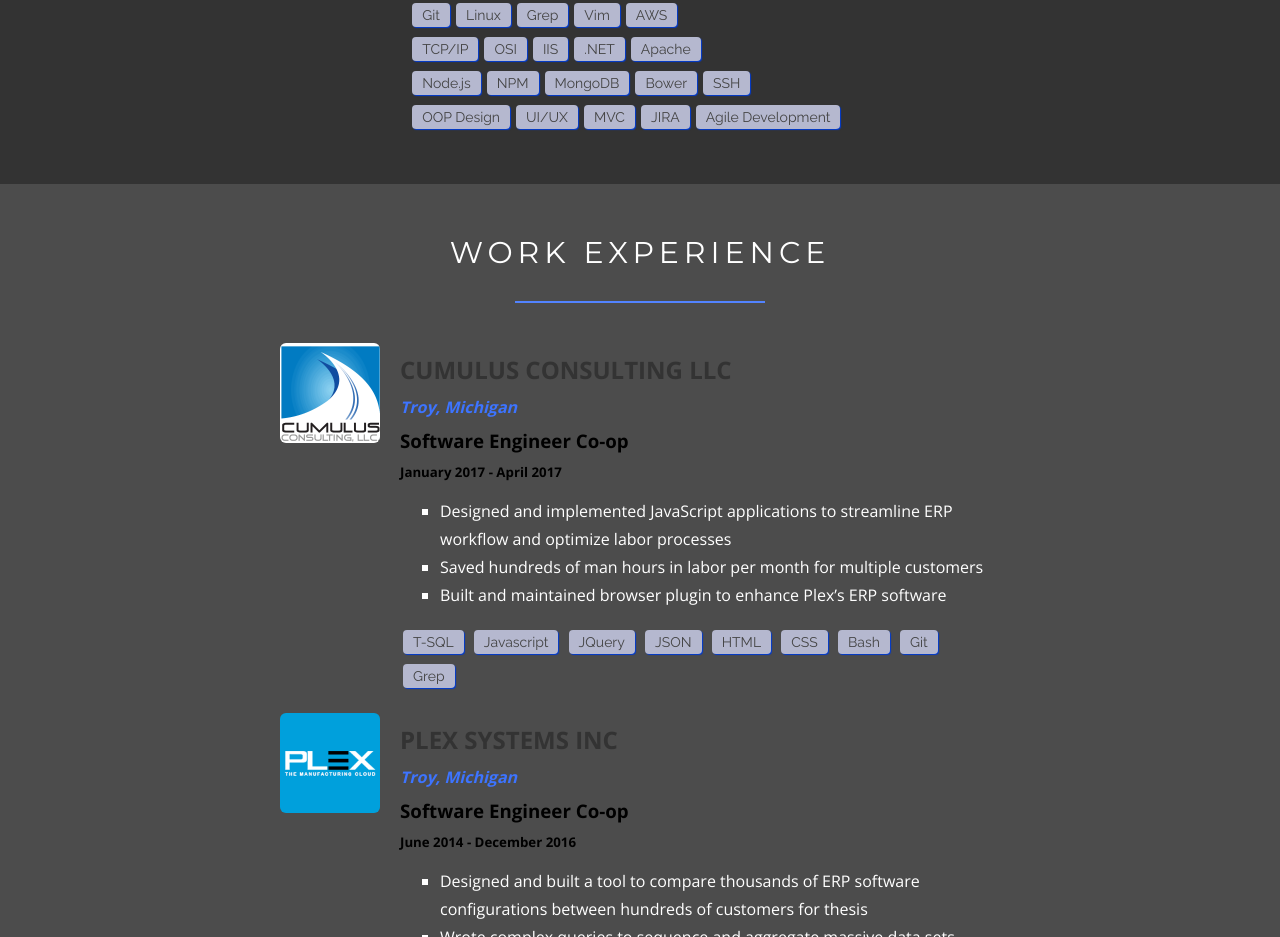
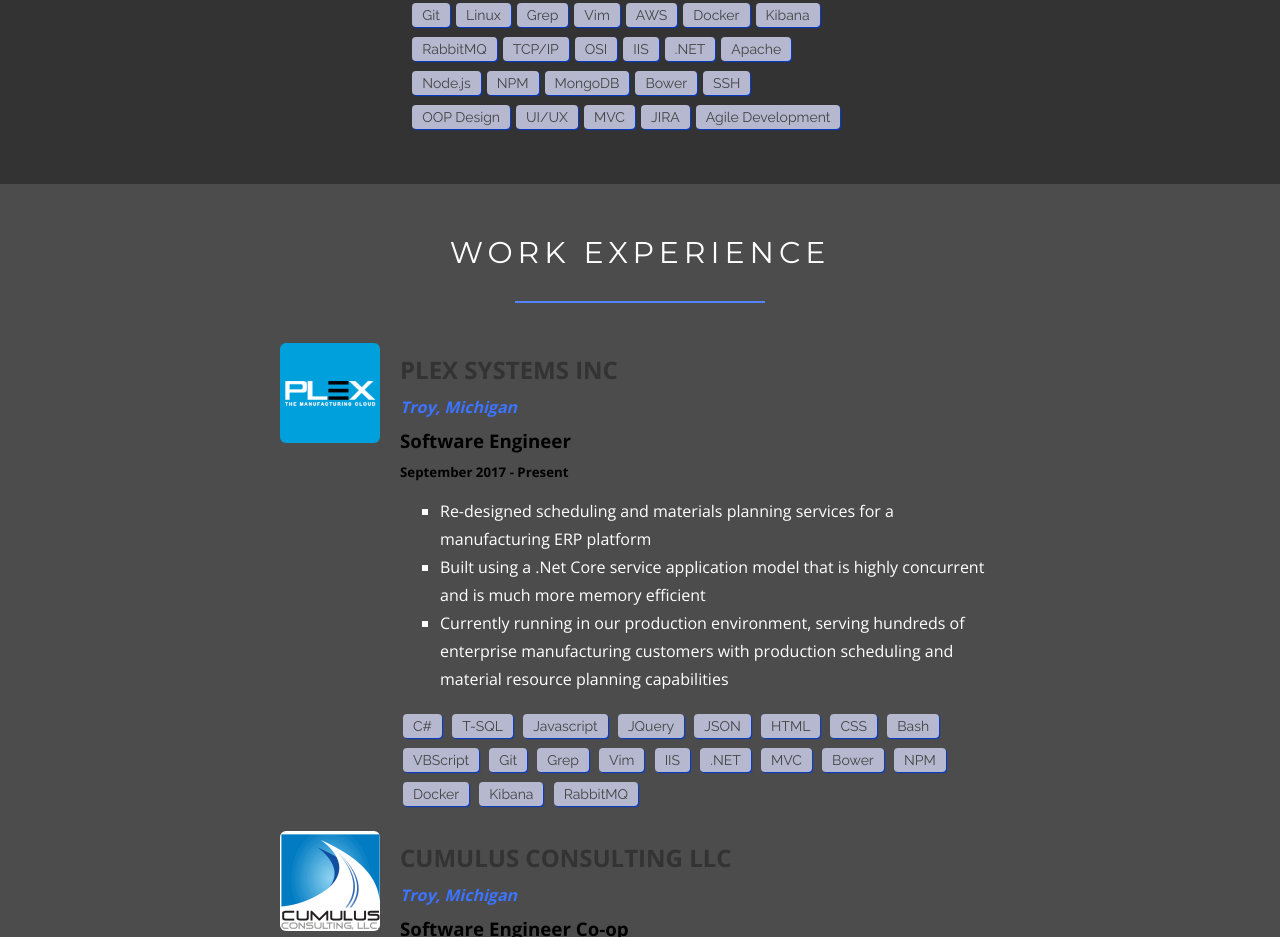
Before and after one commit to ArjunNamineni/Personal-Website, a plain HTML site: page index.html in a window 1280 px wide. Shown: the part 3175-4112 px from the top of the page. Drawn offline with nearby package versions, Linux system fonts and the light colour scheme.

Commit message:
Updated resume and work experience

```diff
--- a/index.html
+++ b/index.html
@@ -53,7 +53,7 @@
         <img class="about-me-picture" src="images/ArjunNamineniPic.png" />
         I'm a <span class="emphasis special-blue">Software Engineer</span> passionate about building exceptional applications with seamless user experiences. My background is as a full stack engineer building web applications, but I'm not afraid to try new and unfamiliar challenges. I enjoy learning about the latest technologies and how they can be applied to our day to day lives to make them better. At the end of the day, my goal is to improve people's lives through the use of efficient, scalable, and autonomous software.
         <br /><br />
-        I'm currently finishing up my degree in Computer Science and Computer Engineering at Kettering University. When I'm not writing code, I can be found building robots, hiking a new peak, traveling the world, or impatiently waiting for the new season of Rick and Morty.
+        I've been working in the SaaS ERP industry for the past four years, building back end systems using .Net microservices. When I'm not writing code, I can be found building robots, hiking a new peak, traveling the world, or impatiently waiting for the new season of Rick and Morty.
       </p>
     </div>
   </div>
@@ -100,14 +100,14 @@
         &nbsp;&nbsp;&nbsp;&nbsp;
         <span class="JSON-text-lvl-2">"Age" </span>
         <span class="JSON-punctuation">: </span>
-        <span class="JSON-digit">21</span>
+        <span class="JSON-digit">22</span>
         <span class="JSON-punctuation">,</span>
         <br />
 
         &nbsp;&nbsp;&nbsp;&nbsp;
         <span class="JSON-text-lvl-2">"Location" </span>
         <span class="JSON-punctuation">:</span>
-        <span class="JSON-text-lvl-2">"Detroit, MI || San Jose, CA"</span>
+        <span class="JSON-text-lvl-2">"Detroit, MI"</span>
         <span class="JSON-punctuation">,</span>
         <br />
 
@@ -162,15 +162,15 @@
         &nbsp;&nbsp;&nbsp;&nbsp;
         <span class="JSON-text-lvl-2">"Hobbies" </span>
         <span class="JSON-punctuation">: [ </span>
+        <span class="JSON-text-lvl-3">"Robotics"</span>
+        <span class="JSON-punctuation">, </span>
         <span class="JSON-text-lvl-3">"Biking"</span>
+        <span class="JSON-punctuation">, </span>
+        <span class="JSON-text-lvl-3">"Traveling"</span>
         <span class="JSON-punctuation">, </span>
         <span class="JSON-text-lvl-3">"Hiking"</span>
         <span class="JSON-punctuation">, </span>
-        <span class="JSON-text-lvl-3">"Traveling"</span>
-        <span class="JSON-punctuation">, </span>
         <span class="JSON-text-lvl-3">"Watching Movies"</span>
-        <span class="JSON-punctuation">, </span>
-        <span class="JSON-text-lvl-3">"Robotics"</span>
         <span class="JSON-punctuation">, </span>
         <span class="JSON-text-lvl-3">"Programming"</span>
         <span class="JSON-punctuation">]</span>
@@ -200,11 +200,11 @@
       <span class="skills-label">Programming Languages</span>
 
       <br />
-      <div class="skill-item"><div>Java</div></div>
-      <div class="skill-item"><div>C/C++</div></div>
       <div class="skill-item"><div>C#</div></div>
       <div class="skill-item"><div>T-SQL</div></div>
       <div class="skill-item"><div>LabVIEW</div></div>
+      <div class="skill-item"><div>Java</div></div>
+      <div class="skill-item"><div>C/C++</div></div>
       <br />
       <div class="skill-item"><div>Javascript</div></div>
       <div class="skill-item"><div>JQuery</div></div>
@@ -230,7 +230,10 @@
       <div class="skill-item"><div>Grep</div></div>
       <div class="skill-item"><div>Vim</div></div>
       <div class="skill-item"><div>AWS</div></div>
+      <div class="skill-item"><div>Docker</div></div>
+      <div class="skill-item"><div>Kibana</div></div>
       <br />
+      <div class="skill-item"><div>RabbitMQ</div></div>
       <div class="skill-item"><div>TCP/IP</div></div>
       <div class="skill-item"><div>OSI</div></div>
       <div class="skill-item"><div>IIS</div></div>
@@ -254,6 +257,41 @@
   <div class="sections work-section">
     <div class="title-header title-header-center">Work Experience</div>
     <span class="divider divider-center"></span>
+
+    <div class="subsections">
+    <img class="company-logo" src="images/PlexLogo.png" />
+      <div class="text-body">
+        <h2 class="company-name">PLEX SYSTEMS INC</h2>
+        <h4 class="special-blue company-location">Troy, Michigan</h4>
+        <h3 class="position-information">Software Engineer</h3>
+        <h5 class="position-information">September 2017 - Present</h5>
+        <ul class="position-bullets">
+          <li>Re-designed scheduling and materials planning services for a manufacturing ERP platform</li>
+          <li>Built using a .Net Core service application model that is highly concurrent and is much more memory efficient</li>
+          <li>Currently running in our production environment, serving hundreds of enterprise manufacturing customers with production scheduling and material resource planning capabilities</li>
+        </ul>
+        <div class="skill-item"><div>C#</div></div>
+        <div class="skill-item"><div>T-SQL</div></div>
+        <div class="skill-item"><div>Javascript</div></div>
+        <div class="skill-item"><div>JQuery</div></div>
+        <div class="skill-item"><div>JSON</div></div>
+        <div class="skill-item"><div>HTML</div></div>
+        <div class="skill-item"><div>CSS</div></div>
+        <div class="skill-item"><div>Bash</div></div>
+        <div class="skill-item"><div>VBScript</div></div>
+        <div class="skill-item"><div>Git</div></div>
+        <div class="skill-item"><div>Grep</div></div>
+        <div class="skill-item"><div>Vim</div></div>
+        <div class="skill-item"><div>IIS</div></div>
+        <div class="skill-item"><div>.NET</div></div>
+        <div class="skill-item"><div>MVC</div></div>
+        <div class="skill-item"><div>Bower</div></div>
+        <div class="skill-item"><div>NPM</div></div>
+        <div class="skill-item"><div>Docker</div></div>
+        <div class="skill-item"><div>Kibana</div></div>
+        <div class="skill-item"><div>RabbitMQ</div></div>
+      </div>
+    </div>
 
     <div class="subsections">
       <img class="company-logo" src="images/CumulusLogo.png" />
```
Also changed, not shown: 1 other file.
